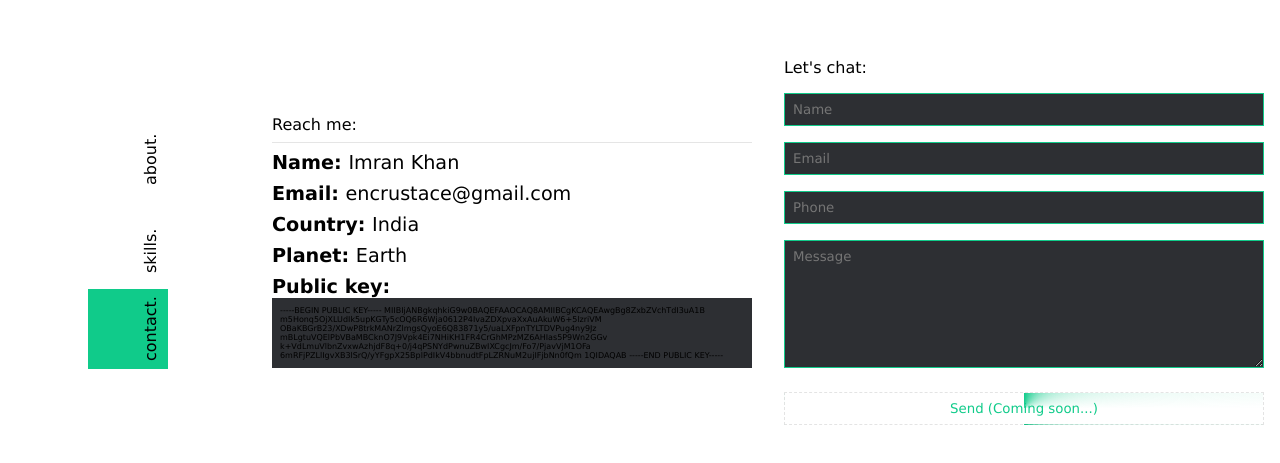
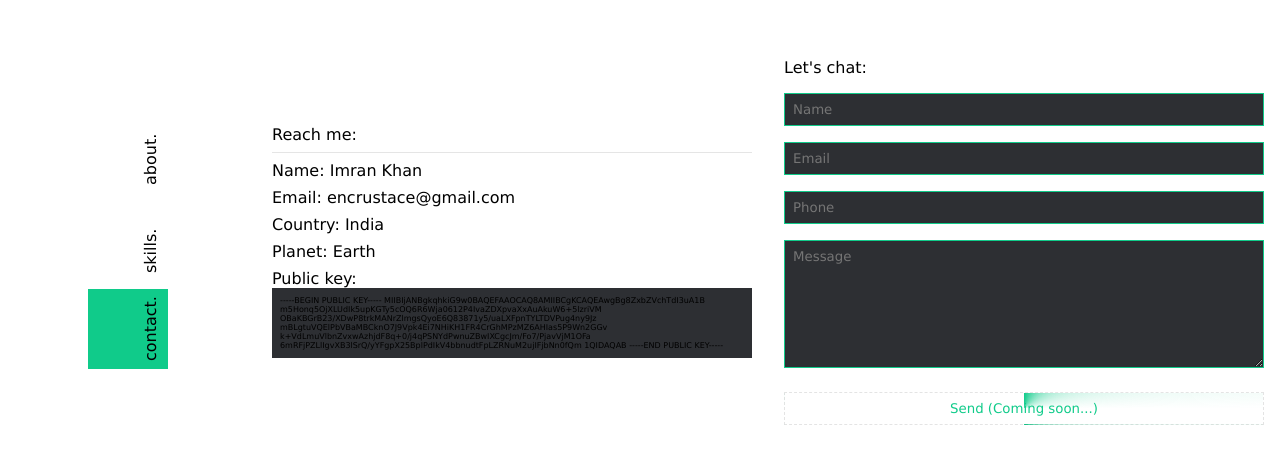
Before and after one commit to encrustace/portfolio, a Next.js app: page /contact in a window 1280 px wide. Shown: the part 159-622 px from the top of the page. Built offline with nearby package versions, Linux system fonts and the light colour scheme.

Commit message:
Update page.module.css

```diff
--- a/src/app/contact/page.module.css
+++ b/src/app/contact/page.module.css
@@ -20,17 +20,6 @@
 .addressHeader {
   border-bottom: 1px solid var(--dividerColor);
   padding-bottom: 0.5rem;
-}
-
-.text {
-  font-weight: 700;
-  font-size: 1.2rem;
-  text-wrap: wrap;
-}
-
-.text span {
-  font-weight: 500;
-  text-wrap: wrap;
 }
 
 .publicKey {
```
